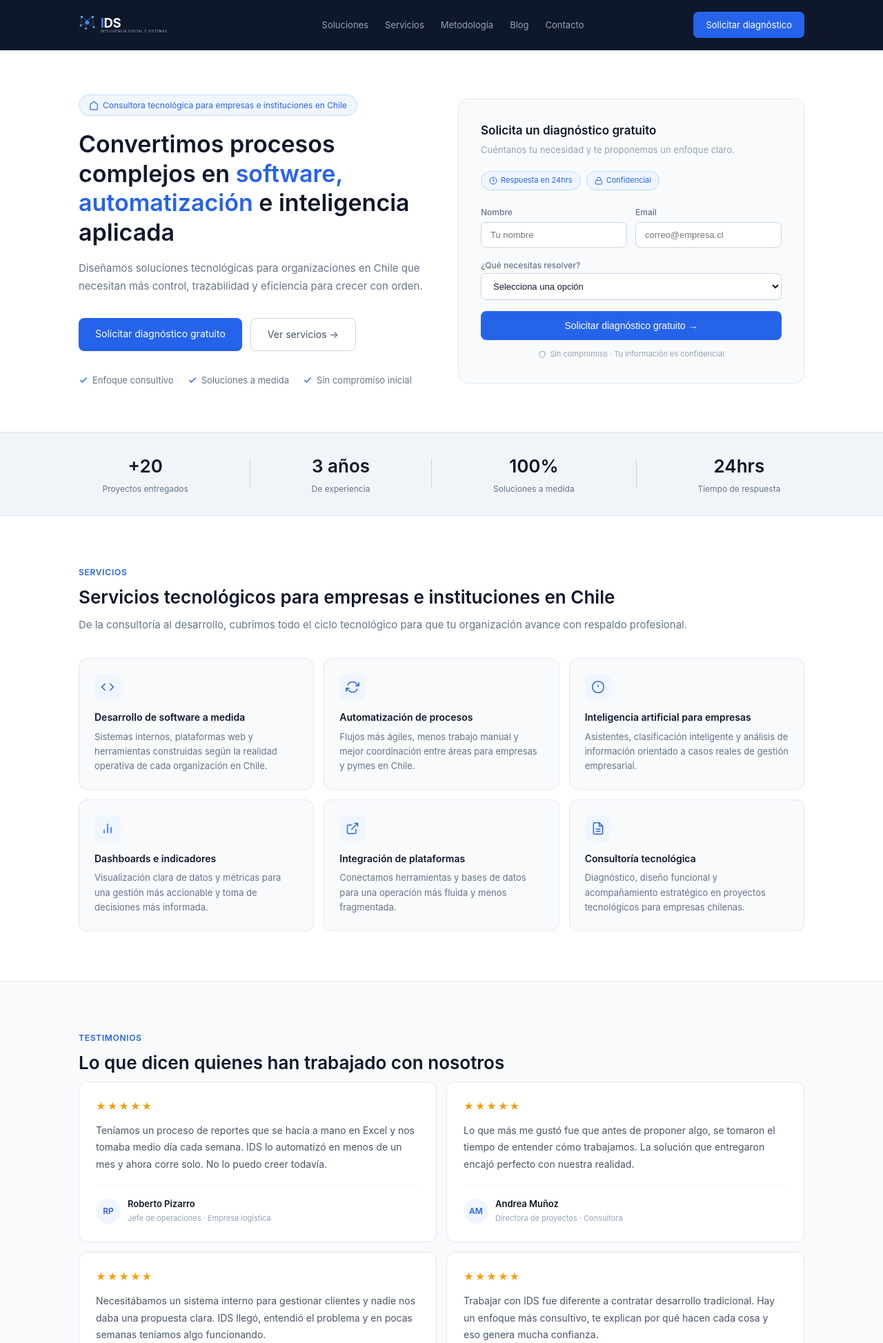
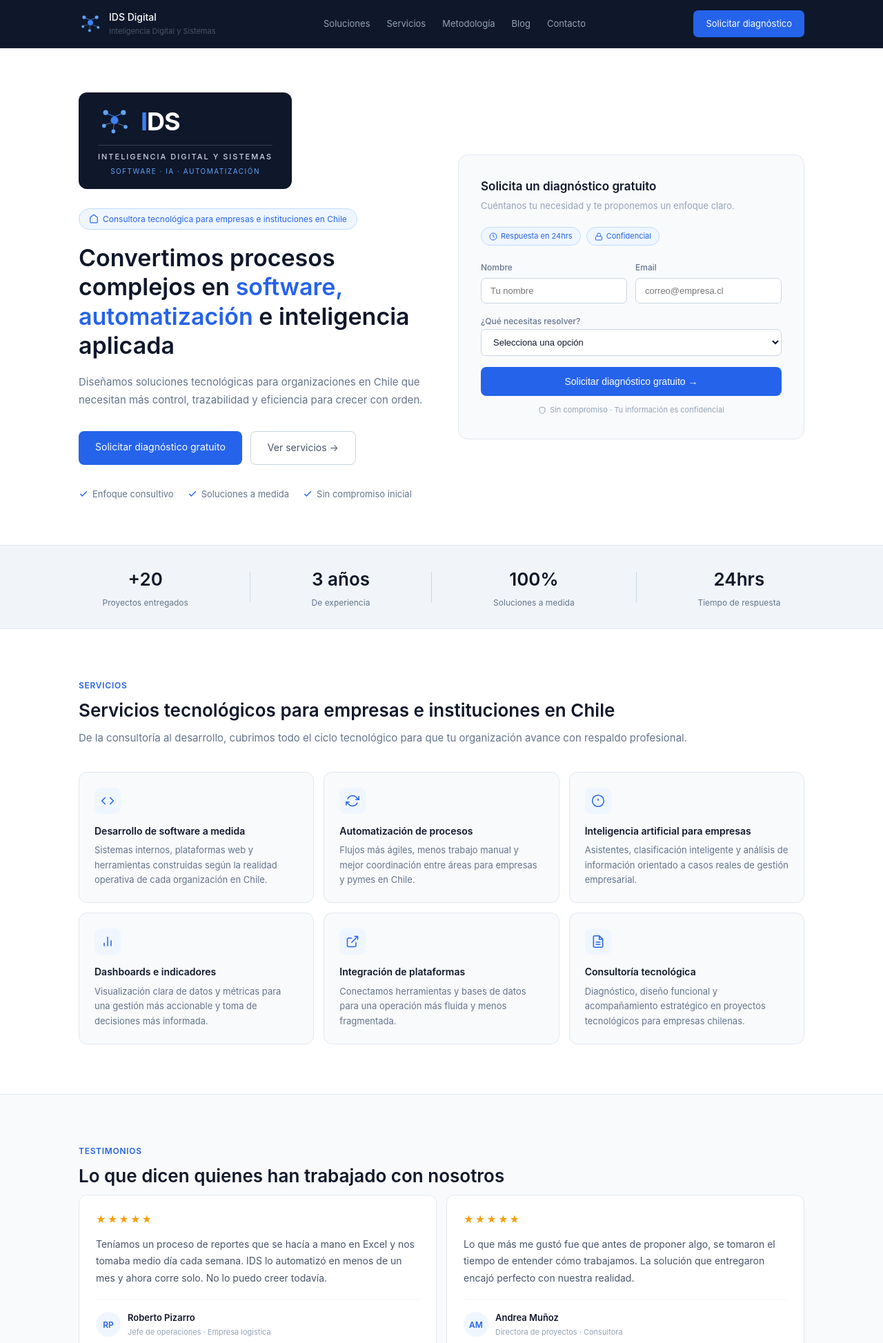
Before and after one commit to cmoscoso25/idsdigital, a Django app: page / in a window 1280 px wide. Shown: the top 1947 px of the page at 69% size. Run offline with Django 5.2, Linux system fonts and the light colour scheme.

Commit message:
feat: logo inline en navbar y hero, footer actualizado

```diff
--- a/templates/public/landing.html
+++ b/templates/public/landing.html
@@ -23,7 +23,7 @@
   <meta property="og:title" content="Desarrollo de Software, Automatización e IA para Empresas en Chile | IDS Digital" />
   <meta property="og:description" content="Consultora tecnológica en Chile especializada en desarrollo de software a medida, automatización de procesos e inteligencia artificial para empresas e instituciones." />
   <meta property="og:url" content="https://www.idsdigital.cl/" />
-  <meta property="og:image" content="https://www.idsdigital.cl/static/img/logo.svg" />
+  <meta property="og:image" content="https://www.idsdigital.cl/static/img/favicon.svg" />
   <meta property="og:site_name" content="Inteligencia Digital y Sistemas" />
   <meta property="og:locale" content="es_CL" />
 
@@ -31,7 +31,7 @@
   <meta name="twitter:card" content="summary_large_image" />
   <meta name="twitter:title" content="Desarrollo de Software, Automatización e IA para Empresas en Chile | IDS Digital" />
   <meta name="twitter:description" content="Consultora tecnológica en Chile especializada en desarrollo de software a medida, automatización de procesos e inteligencia artificial para empresas." />
-  <meta name="twitter:image" content="https://www.idsdigital.cl/static/img/logo.svg" />
+  <meta name="twitter:image" content="https://www.idsdigital.cl/static/img/favicon.svg" />
 
   <!-- Schema.org — Organización -->
   <script type="application/ld+json">
@@ -41,7 +41,7 @@
     "name": "Inteligencia Digital y Sistemas SpA",
     "alternateName": "IDS Digital",
     "url": "https://www.idsdigital.cl",
-    "logo": "https://www.idsdigital.cl/static/img/logo.svg",
+    "logo": "https://www.idsdigital.cl/static/img/favicon.svg",
     "description": "Consultora tecnológica especializada en desarrollo de software a medida, automatización de procesos e inteligencia artificial para empresas e instituciones en Chile.",
     "address": {
       "@type": "PostalAddress",
@@ -203,7 +203,23 @@
   <nav class="navbar">
     <div class="navbar-inner">
       <a href="#inicio" class="navbar-logo">
-        <img src="{% static 'img/logo.svg' %}" alt="IDS Digital — Inteligencia Digital y Sistemas" height="44" style="display:block;" />
+        <svg width="34" height="34" viewBox="0 0 60 60" fill="none">
+          <circle cx="30" cy="28" r="7" fill="#3b82f6"/>
+          <circle cx="14" cy="14" r="4.5" fill="#60a5fa"/>
+          <circle cx="46" cy="14" r="4.5" fill="#60a5fa"/>
+          <circle cx="11" cy="38" r="3.5" fill="#60a5fa"/>
+          <circle cx="50" cy="40" r="3.5" fill="#60a5fa"/>
+          <circle cx="28" cy="48" r="3.5" fill="#60a5fa"/>
+          <line x1="30" y1="21" x2="16" y2="16" stroke="#3b82f6" stroke-width="1.5"/>
+          <line x1="30" y1="21" x2="44" y2="16" stroke="#3b82f6" stroke-width="1.5"/>
+          <line x1="24" y1="33" x2="13" y2="36" stroke="#93c5fd" stroke-width="1" opacity="0.7"/>
+          <line x1="36" y1="34" x2="48" y2="38" stroke="#93c5fd" stroke-width="1" opacity="0.7"/>
+          <line x1="29" y1="35" x2="28" y2="45" stroke="#93c5fd" stroke-width="1" opacity="0.7"/>
+        </svg>
+        <div>
+          <div class="navbar-name">IDS Digital</div>
+          <div class="navbar-sub">Inteligencia Digital y Sistemas</div>
+        </div>
       </a>
       <div class="navbar-links">
         <a href="#servicios">Soluciones</a>
@@ -221,6 +237,35 @@
     <div class="hero-inner">
 
       <div class="hero-left">
+
+        <!-- Logo completo como presentación de marca -->
+        <div style="margin-bottom: 28px;">
+          <div style="display: inline-block; background: #0f172a; border-radius: 12px; padding: 18px 28px;">
+            <div style="display: flex; align-items: center; gap: 14px; margin-bottom: 10px;">
+              <svg width="48" height="48" viewBox="0 0 60 60" fill="none">
+                <circle cx="30" cy="28" r="7" fill="#3b82f6"/>
+                <circle cx="14" cy="14" r="4.5" fill="#60a5fa"/>
+                <circle cx="46" cy="14" r="4.5" fill="#60a5fa"/>
+                <circle cx="11" cy="38" r="3.5" fill="#60a5fa"/>
+                <circle cx="50" cy="40" r="3.5" fill="#60a5fa"/>
+                <circle cx="28" cy="48" r="3.5" fill="#60a5fa"/>
+                <line x1="30" y1="21" x2="16" y2="16" stroke="#3b82f6" stroke-width="1.5"/>
+                <line x1="30" y1="21" x2="44" y2="16" stroke="#3b82f6" stroke-width="1.5"/>
+                <line x1="24" y1="33" x2="13" y2="36" stroke="#93c5fd" stroke-width="1" opacity="0.7"/>
+                <line x1="36" y1="34" x2="48" y2="38" stroke="#93c5fd" stroke-width="1" opacity="0.7"/>
+                <line x1="29" y1="35" x2="28" y2="45" stroke="#93c5fd" stroke-width="1" opacity="0.7"/>
+              </svg>
+              <div style="font-size: 36px; font-weight: 700; letter-spacing: -1px; line-height: 1; font-family: -apple-system, BlinkMacSystemFont, 'Segoe UI', sans-serif;">
+                <span style="color: #3b82f6;">I</span><span style="color: #ffffff;">DS</span>
+              </div>
+            </div>
+            <div style="border-top: 0.5px solid #334155; padding-top: 8px;">
+              <div style="font-size: 11px; font-weight: 500; color: #cbd5e1; letter-spacing: 2px; text-align: center; font-family: -apple-system, BlinkMacSystemFont, 'Segoe UI', sans-serif;">INTELIGENCIA DIGITAL Y SISTEMAS</div>
+              <div style="font-size: 10px; color: #60a5fa; letter-spacing: 1.5px; text-align: center; margin-top: 3px; font-family: -apple-system, BlinkMacSystemFont, 'Segoe UI', sans-serif;">SOFTWARE · IA · AUTOMATIZACIÓN</div>
+            </div>
+          </div>
+        </div>
+
         <div class="hero-badge">
           <svg width="14" height="14" viewBox="0 0 24 24" fill="none" stroke="currentColor" stroke-width="2"><path d="M3 9l9-7 9 7v11a2 2 0 0 1-2 2H5a2 2 0 0 1-2-2z"/></svg>
           Consultora tecnológica para empresas e instituciones en Chile
@@ -551,8 +596,24 @@
   <!-- FOOTER -->
   <footer class="footer" aria-label="Pie de página IDS Digital">
     <div class="footer-inner">
-      <div class="footer-logo">
-        <img src="{% static 'img/logo.svg' %}" alt="IDS Digital" height="36" style="display:block;" />
+      <div class="footer-logo" style="display: flex; align-items: center; gap: 12px;">
+        <svg width="36" height="36" viewBox="0 0 60 60" fill="none">
+          <circle cx="30" cy="28" r="7" fill="#3b82f6"/>
+          <circle cx="14" cy="14" r="4.5" fill="#60a5fa"/>
+          <circle cx="46" cy="14" r="4.5" fill="#60a5fa"/>
+          <circle cx="11" cy="38" r="3.5" fill="#60a5fa"/>
+          <circle cx="50" cy="40" r="3.5" fill="#60a5fa"/>
+          <circle cx="28" cy="48" r="3.5" fill="#60a5fa"/>
+          <line x1="30" y1="21" x2="16" y2="16" stroke="#3b82f6" stroke-width="1.5"/>
+          <line x1="30" y1="21" x2="44" y2="16" stroke="#3b82f6" stroke-width="1.5"/>
+          <line x1="24" y1="33" x2="13" y2="36" stroke="#93c5fd" stroke-width="1" opacity="0.7"/>
+          <line x1="36" y1="34" x2="48" y2="38" stroke="#93c5fd" stroke-width="1" opacity="0.7"/>
+          <line x1="29" y1="35" x2="28" y2="45" stroke="#93c5fd" stroke-width="1" opacity="0.7"/>
+        </svg>
+        <div>
+          <div class="footer-name">Inteligencia Digital y Sistemas SpA</div>
+          <div class="footer-sub">Consultora tecnológica · Santiago, Chile · contacto@idsdigital.cl</div>
+        </div>
       </div>
       <div class="footer-copy">© 2026 Inteligencia Digital y Sistemas SpA. Todos los derechos reservados.</div>
     </div>
```
